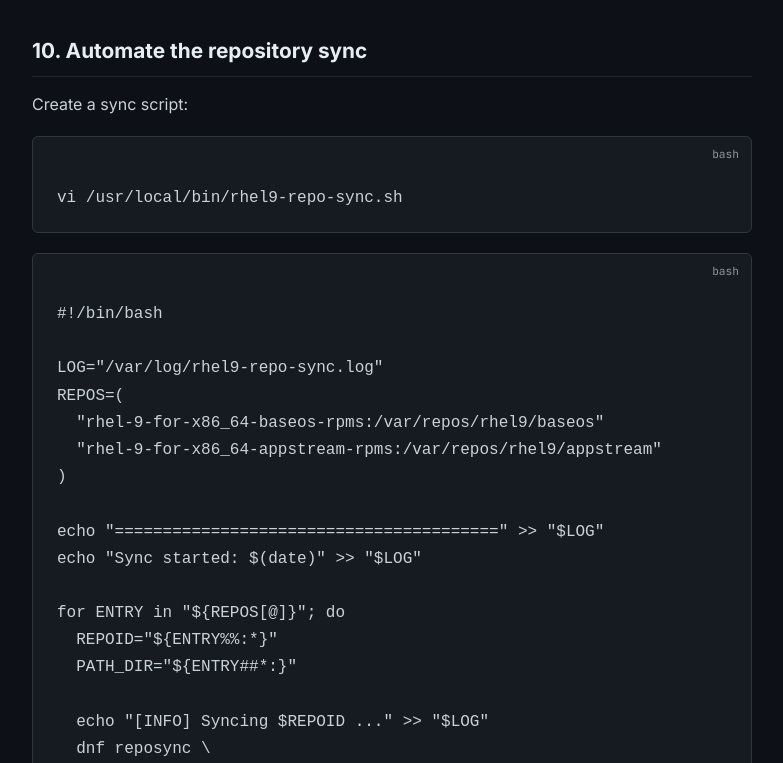
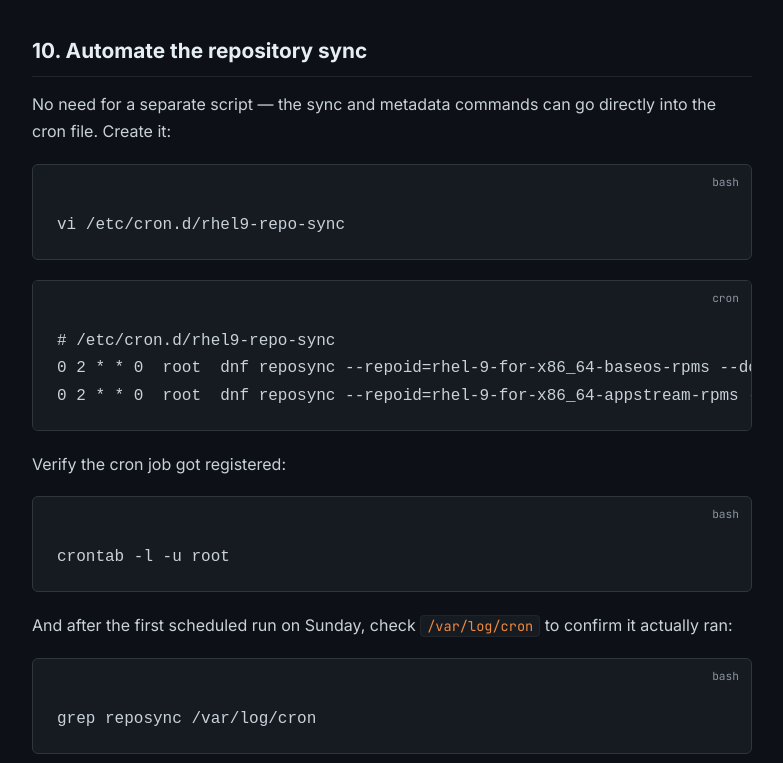
Before and after one commit to siranjeevi93/fixthestack, a plain HTML site: page posts/rhel9-local-repo-server-setup.html in a window 1280 px wide. Shown: the part 7837-8600 px from the top of the page, without its empty margins (82-865 px from the left). Drawn offline with Linux system fonts and the light colour scheme.

Commit message:
Simplify cron sync to a direct one-liner instead of a wrapper script
Co-Authored-By: Claude Sonnet 5 <noreply@anthropic.com>

```diff
--- a/posts/rhel9-local-repo-server-setup.html
+++ b/posts/rhel9-local-repo-server-setup.html
@@ -277,57 +277,25 @@ dnf install --disablerepo="*" --enablerepo="local-rhel9-*" vim -y
 </pre>
 
     <h2>10. Automate the repository sync</h2>
-    <p>Create a sync script:</p>
-    <pre><span class="pre-label">bash</span>
-vi /usr/local/bin/rhel9-repo-sync.sh
-</pre>
-    <pre><span class="pre-label">bash</span>
-#!/bin/bash
-
-LOG="/var/log/rhel9-repo-sync.log"
-REPOS=(
-  "rhel-9-for-x86_64-baseos-rpms:/var/repos/rhel9/baseos"
-  "rhel-9-for-x86_64-appstream-rpms:/var/repos/rhel9/appstream"
-)
-
-echo "========================================" >> "$LOG"
-echo "Sync started: $(date)" >> "$LOG"
-
-for ENTRY in "${REPOS[@]}"; do
-  REPOID="${ENTRY%%:*}"
-  PATH_DIR="${ENTRY##*:}"
-
-  echo "[INFO] Syncing $REPOID ..." >> "$LOG"
-  dnf reposync \
-    --repoid="$REPOID" \
-    --download-path="$PATH_DIR/" \
-    --newest-only \
-    --delete >> "$LOG" 2>&1
-
-  echo "[INFO] Updating metadata for $PATH_DIR ..." >> "$LOG"
-  createrepo_c --update "$PATH_DIR/" >> "$LOG" 2>&1
-done
-
-echo "Sync completed: $(date)" >> "$LOG"
-</pre>
-    <p>Make it executable:</p>
-    <pre><span class="pre-label">bash</span>
-chmod +x /usr/local/bin/rhel9-repo-sync.sh
-</pre>
-    <p>Schedule it for every Sunday, 2:00 AM — a quiet time when clients are least likely to be pulling updates:</p>
+    <p>
+      No need for a separate script — the sync and metadata commands can go directly into
+      the cron file. Create it:
+    </p>
     <pre><span class="pre-label">bash</span>
 vi /etc/cron.d/rhel9-repo-sync
 </pre>
     <pre><span class="pre-label">cron</span>
-0 2 * * 0  root  /usr/local/bin/rhel9-repo-sync.sh
+# /etc/cron.d/rhel9-repo-sync
+0 2 * * 0  root  dnf reposync --repoid=rhel-9-for-x86_64-baseos-rpms --download-path=/var/repos/rhel9/baseos/ --newest-only --delete && createrepo_c --update /var/repos/rhel9/baseos/
+0 2 * * 0  root  dnf reposync --repoid=rhel-9-for-x86_64-appstream-rpms --download-path=/var/repos/rhel9/appstream/ --newest-only --delete && createrepo_c --update /var/repos/rhel9/appstream/
 </pre>
     <p>Verify the cron job got registered:</p>
     <pre><span class="pre-label">bash</span>
 crontab -l -u root
 </pre>
-    <p>And after the first scheduled run, check the log to confirm it actually worked:</p>
+    <p>And after the first scheduled run on Sunday, check <code>/var/log/cron</code> to confirm it actually ran:</p>
     <pre><span class="pre-label">bash</span>
-tail -f /var/log/rhel9-repo-sync.log
+grep reposync /var/log/cron
 </pre>
 
     <h2>11. Verification and troubleshooting</h2>
```
